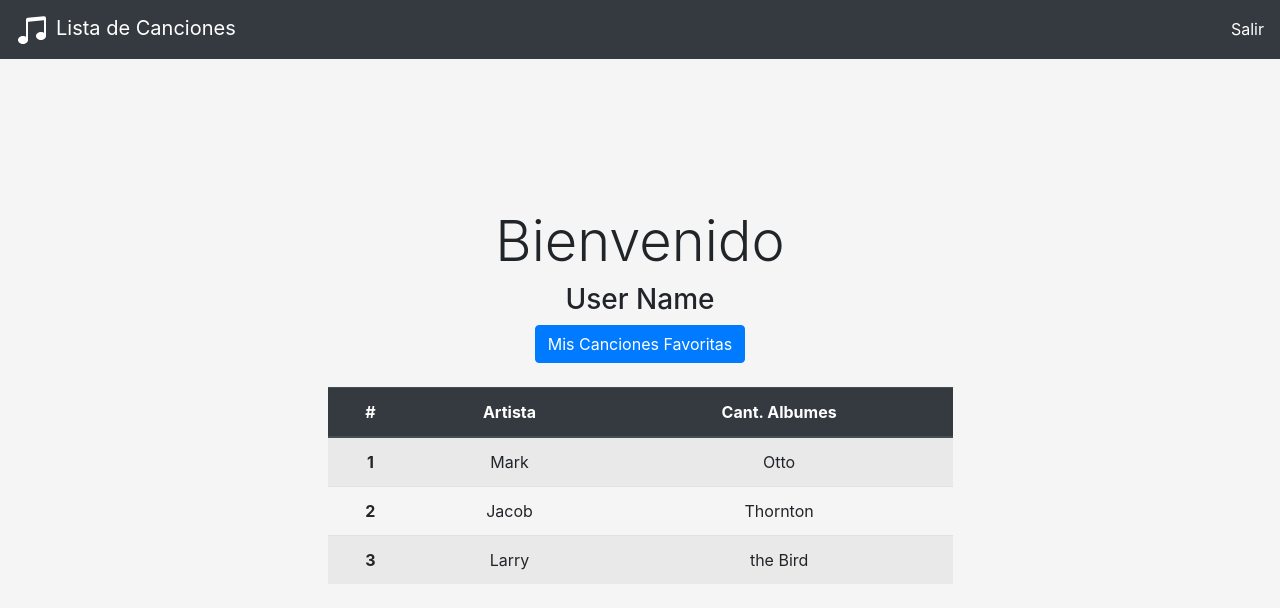
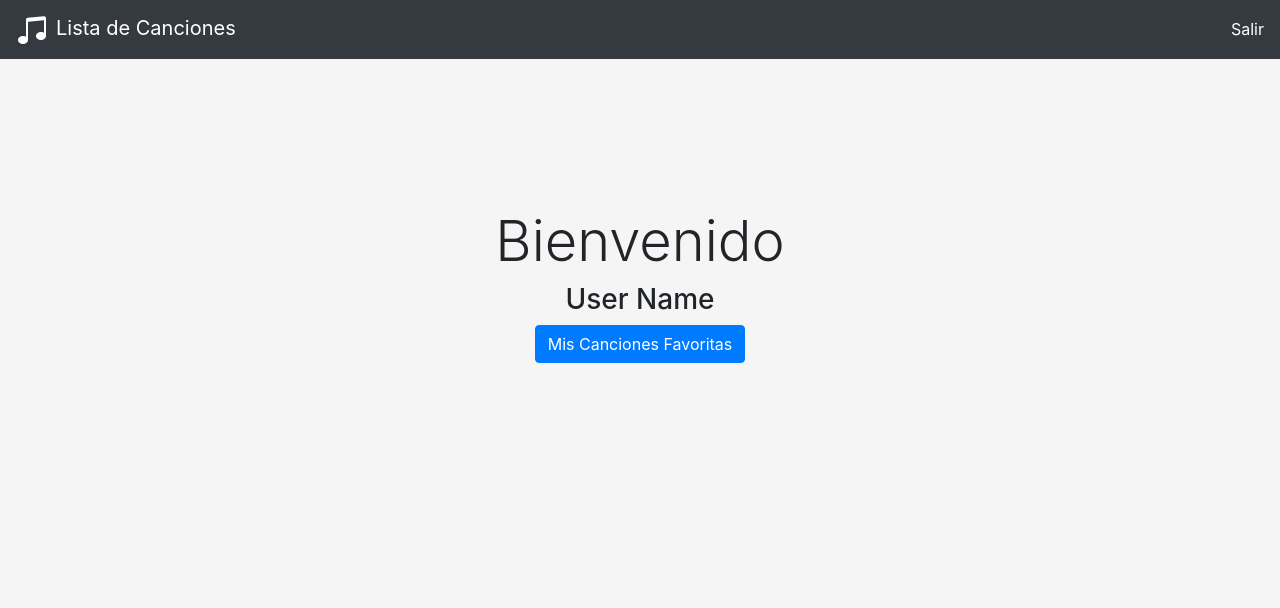
Before and after one commit to lalviarez/song-list, an Angular app: page /home in a window 1280 px wide. Shown: the top 608 px of the page. Built offline with nearby package versions, Linux system fonts and the light colour scheme.

Commit message:
[Update] Hidden button on click

```diff
--- a/src/app/components/home/components/artists/artists.component.html
+++ b/src/app/components/home/components/artists/artists.component.html
@@ -1,4 +1,4 @@
-<table class="table table-striped">
+<table class="mt-4 table table-striped">
     <thead class="thead-dark">
       <tr>
         <th scope="col">#</th>
--- a/src/app/components/home/home.component.html
+++ b/src/app/components/home/home.component.html
@@ -25,7 +25,7 @@
 <div class="home-header px-3 py-3 pt-md-5 pb-md-4 mx-auto text-center">
   <h1 class="display-4">Bienvenido</h1>
   <h3>User Name</h3>
-  <button class="btn btn-primary">Mis Canciones Favoritas</button>
+  <button class="btn btn-primary" *ngIf="showButtonFavoriteSongs" (click)="myFavoriteSongs()">Mis Canciones Favoritas</button>
 </div>
 
 <div class="row">
--- a/src/app/components/home/home.component.ts
+++ b/src/app/components/home/home.component.ts
@@ -11,7 +11,7 @@ export class HomeComponent implements OnInit {
    *
    * @memberof HomeComponent
    */
-  showArtistsComponent = true;
+  showArtistsComponent = false;
 
   /**
    * If true show Albums component
@@ -33,6 +33,13 @@ export class HomeComponent implements OnInit {
    * @memberof HomeComponent
    */
   showSongName = false;
+
+  /**
+   * If true show button to lists artists
+   *
+   * @memberof HomeComponent
+   */
+  showButtonFavoriteSongs = true;
 
   /**
    * Name of selected artist
@@ -58,6 +65,16 @@ export class HomeComponent implements OnInit {
   constructor() {}
 
   ngOnInit(): void {}
+
+  /**
+   * Show all Artists
+   *
+   * @memberof HomeComponent
+   */
+  myFavoriteSongs() {
+    this.showButtonFavoriteSongs = false;
+    this.showArtistsComponent = true;
+  }
 
   /**
    * Get artist name from Artists component
```
